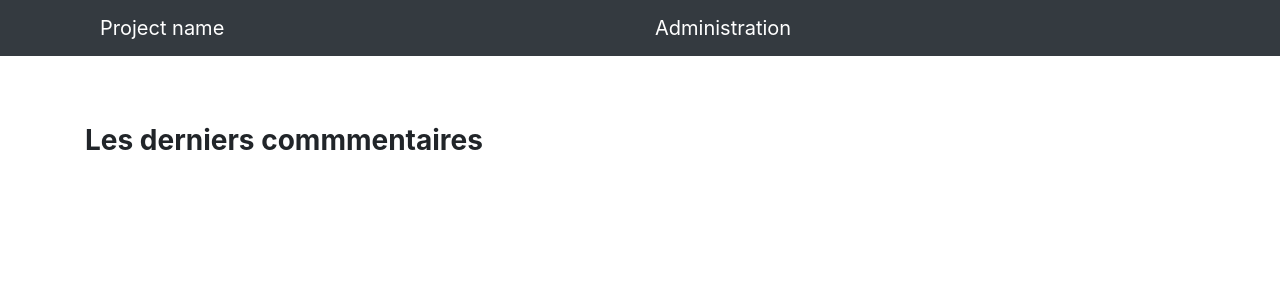
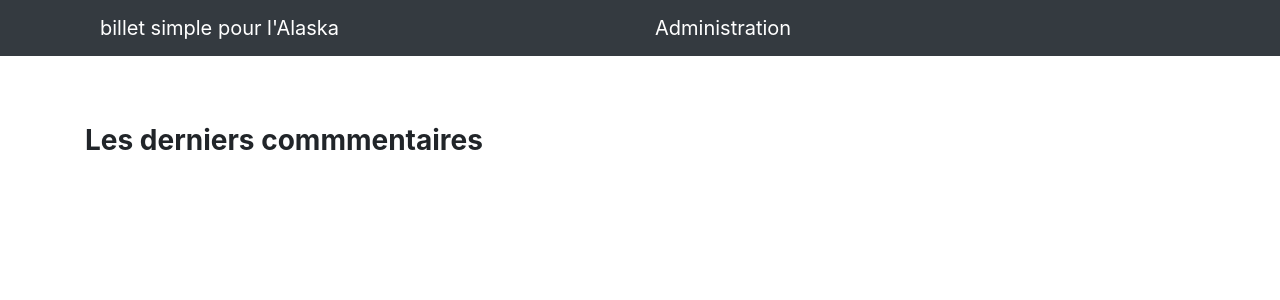
Before and after one commit to sl0ders/Projet_4, a PHP site: page / in a window 1280 px wide. Shown: the top 300 px of the page. Run offline with PHP 8.4, Linux system fonts and the light colour scheme; data that the repository does not hold is empty.

Commit message:
changement du titre du fichier templates/default.php

```diff
--- a/app/views/templates/default.php
+++ b/app/views/templates/default.php
@@ -16,7 +16,7 @@
     <div class="container">
         <div class="col-md-6">
             <div class="navbar-header">
-                <a class="navbar-brand" href="index.php">Project name</a>
+                <a class="navbar-brand" href="index.php">billet simple pour l'Alaska</a>
 
             </div>
         </div>
```
